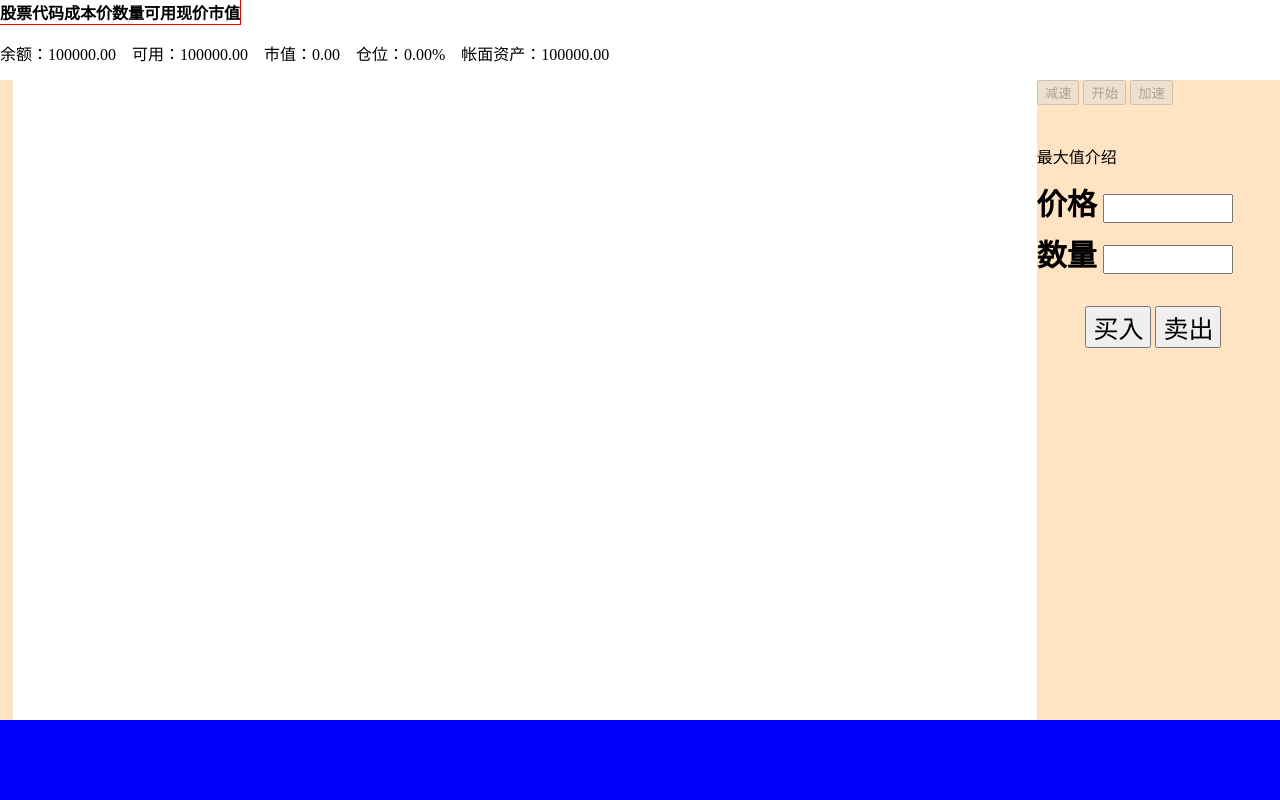
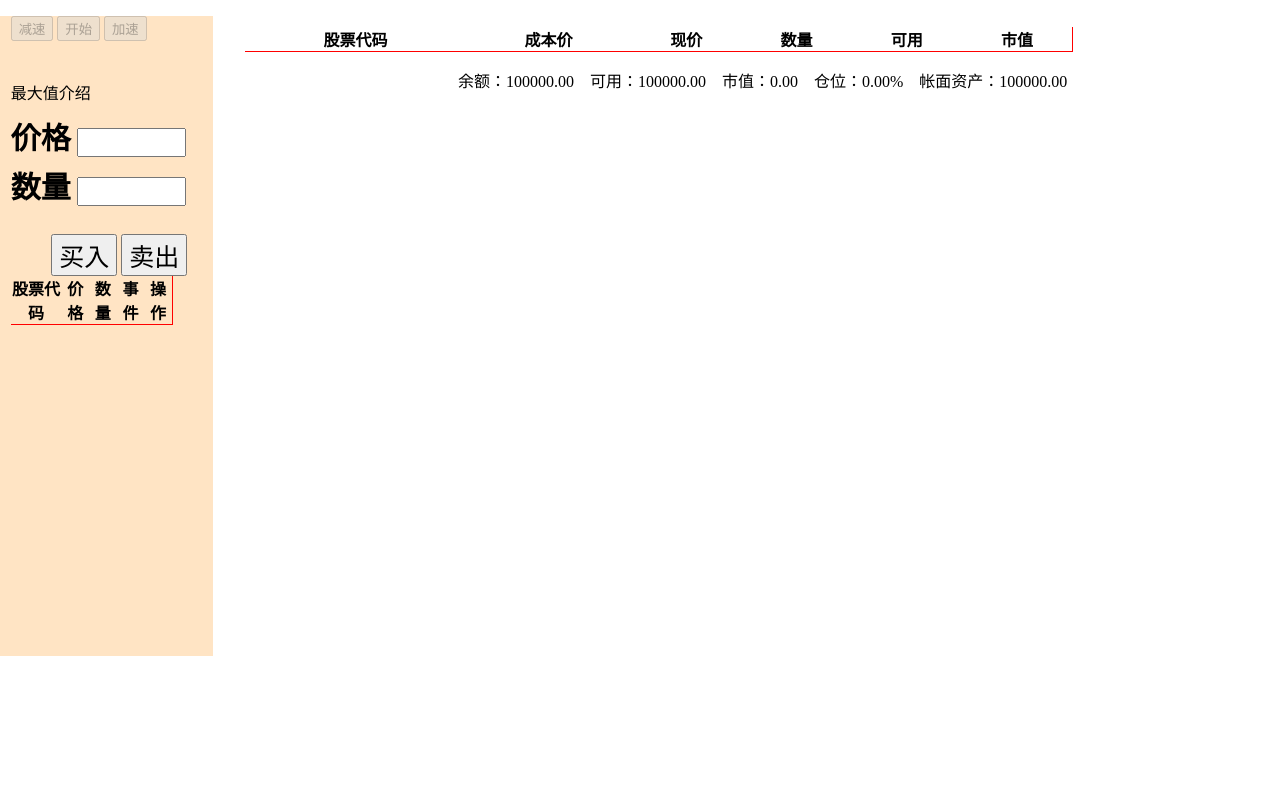
Before and after one commit to hexinglin/LocalPython, a Django app: page / in a window 1280 px wide. Run offline with Django 3.2, Linux system fonts and the light colour scheme; data that the repository does not hold is empty; parts of the project's set-up code (start-up, migrations or seed data) failed here and were passed over.

Commit message:
股票列表展示

```diff
--- a/Servers/static/css/stock.css
+++ b/Servers/static/css/stock.css
@@ -31,6 +31,6 @@
   width: 50%;
   /*height: 40%;*/
 }
-
-.table-c table{border-right:1px solid #F00;border-bottom:1px solid #F00}
+/*.table-c {margin-left: 3%;margin-top: 1%; text-align: center;}*/
+.table-c table{border-right:1px solid #F00;border-bottom:1px solid #F00;}
 .table-c table td{border-left:1px solid #F00;border-top:1px solid #F00}
--- a/Servers/static/js/stockM.js
+++ b/Servers/static/js/stockM.js
@@ -150,10 +150,11 @@
 				delete willStock[key];
 				accountInfo.lave += nowStockData.priceArr[systime]*v.num;
 				accountInfo.available += nowStockData.priceArr[systime]*v.num;
-			}else {
-				delete willStock[key];
-				continue;
+				if (ha.num<=0){
+					delete myStock[ha.code];
+				}
 			}
+			delete willStock[key];
 		}else if('buy'==v.action & nowStockData.priceArr[systime] <= v.costPrice){
 			if (ha){
 				let sum = ha.num*ha.costPrice + nowStockData.priceArr[systime]*v.num;
@@ -202,18 +203,37 @@
 
 function updateAccountInfo() {
 	let stocksum = 0;
+	let stocklist = document.getElementById("stocklist");
+	let size = stocklist.rows.length;
+	for (let i = 1; i <size; i++) {
+		stocklist.deleteRow(i);
+	}
 	for (let key in myStock) {
 		let v = myStock[key];
 		stocksum +=nowStockData.priceArr[systime] * v.num;
+
+		var newRow =stocklist.insertRow(1) ;
+		newRow.insertCell(0).innerHTML=v.code;
+		newRow.insertCell(1).innerHTML=parseFloat(v.costPrice).toFixed(2);
+		newRow.insertCell(2).innerHTML=parseFloat(nowStockData.priceArr[systime]).toFixed(2);
+		newRow.insertCell(3).innerHTML=v.num;
+		newRow.insertCell(4).innerHTML=v.cannum;
+		newRow.insertCell(5).innerHTML=parseFloat(v.num*nowStockData.priceArr[systime]).toFixed(2);
 	}
+
+
+
+	// displayList.forEach(function (obj, i) {
+	// 	customers.rows[i + 1].cells[0].innerHTML = obj.id;
+	// 	customers.rows[i + 1].cells[1].innerHTML = obj.name;
+	// 	customers.rows[i + 1].cells[2].innerHTML = obj.num;
+	// })
 
 	var val = "余额："+accountInfo.lave.toFixed(2)+
 		"　可用："+accountInfo.available.toFixed(2)+
 		"　市值："+stocksum.toFixed(2)+
 		"　仓位："+(stocksum/(stocksum+accountInfo.lave)*100).toFixed(2)+
 		"%　帐面资产："+(stocksum+accountInfo.lave).toFixed(2)+"　";
-
-
 	document.getElementById('account_info').innerHTML  =val;
 }
 
--- a/Servers/templates/stock/stockM.html
+++ b/Servers/templates/stock/stockM.html
@@ -9,18 +9,9 @@
 		<title>行情分时</title>
 	</head>
 	<body>
-	 <div style="width: 100%;height: 10%;">
+	 <div style="width: 100%;height: 2%;">
         <!--  <td>星币：余额：46085477　可用：4608.55万　市值：2908.94万　仓位：33.90%　帐面资产：8580.25万　盈亏：<span
                  style="color: red; ">-7159.17万</span></td>-->
-         <div class="table-c">
-             <table id="stocklist"  border="0" cellspacing="0" cellpadding="0">
-                <tr>
-                    <th>股票代码</th><th>成本价</th><th>数量</th><th>可用</th><th>现价</th><th>市值</th>
-                </tr>
-            </table>
-
-             <p id="account_info"></p>
-         </div>
     </div>
 
     <div class="outer-container">
@@ -46,6 +37,12 @@
                 <input type="button" style="font-size: 25px" value="买入" id="buy" >
                  <input type="button" style="font-size: 25px" value="卖出" id="sale" >
             </div>
+                <div class="table-c">
+             <table id="willlist"  border="0" cellspacing="0" cellpadding="0" width="80%">
+                <tr >
+                    <th >股票代码</th><th>价格</th><th>数量</th><th>事件</th><th>操作</th>
+                </tr>
+            </table>
 
 
         </div>
@@ -54,7 +51,17 @@
     </div>
 
     <div style="width: 100%;height: 10%;">
-        <div style="width: 100%;height:100% ; background-color: blue" ></div>
+        <div style="width: 100%;height:100% ">
+            <div class="table-c" style="margin-left: 3%;margin-top: 1%; text-align: center;">
+             <table id="stocklist"  border="0" cellspacing="0" cellpadding="0" width="80%">
+                <tr >
+                    <th >股票代码</th><th>成本价</th><th>现价</th><th>数量</th><th>可用</th><th>市值</th>
+                </tr>
+            </table>
+
+             <p id="account_info"></p>
+         </div>
+        </div>
     </div>
         <script src="../../static/js/page/jquery-3.3.1.min.js"></script>
 		<script src="../../static/js/page/echarts.min.js" type="text/javascript" charset="utf-8"></script>
```
